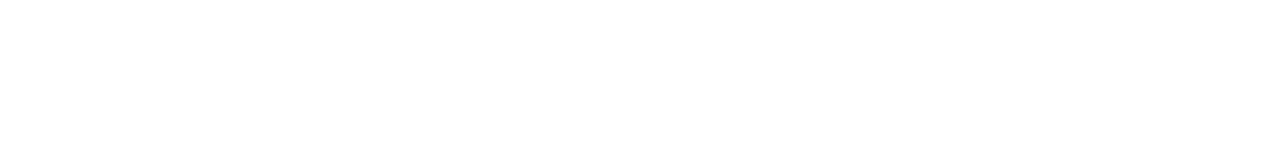
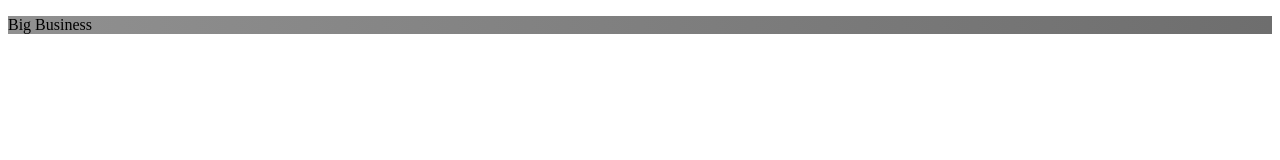
Before and after one commit to mengiishita/website_design_practice, a plain HTML site: page webpage1/big_business.html in a window 1280 px wide. Drawn offline with Linux system fonts and the light colour scheme.

Commit message:
Start of the heading

```diff
--- a/webpage1/big_business.css
+++ b/webpage1/big_business.css
@@ -0,0 +1,6 @@
+.heading{
+
+	background: -webkit-linear-gradient(left, #909090, #6E6E6E);
+	background: linear-gradient(left, #909090, #6E6E6E);
+
+}
--- a/webpage1/big_business.html
+++ b/webpage1/big_business.html
@@ -2,8 +2,14 @@
 <html>
 	<head>
 		<title>Big Business</title>
+		<link rel="stylesheet" type="text/css" href="big_business.css">
 	</head>
 	<body>
+		<div class = "main_container">
+			<div class ="heading">
+				<p>Big Business</p>
+			</div>
 
+		</div>
 	</body>
 </html>
```
